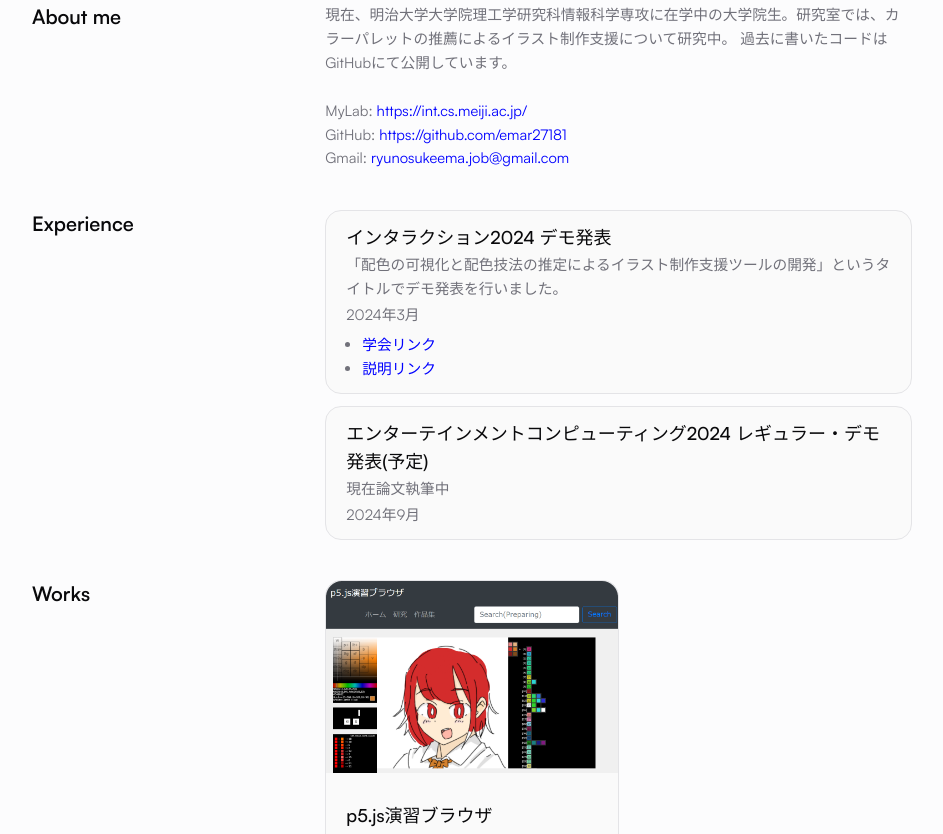
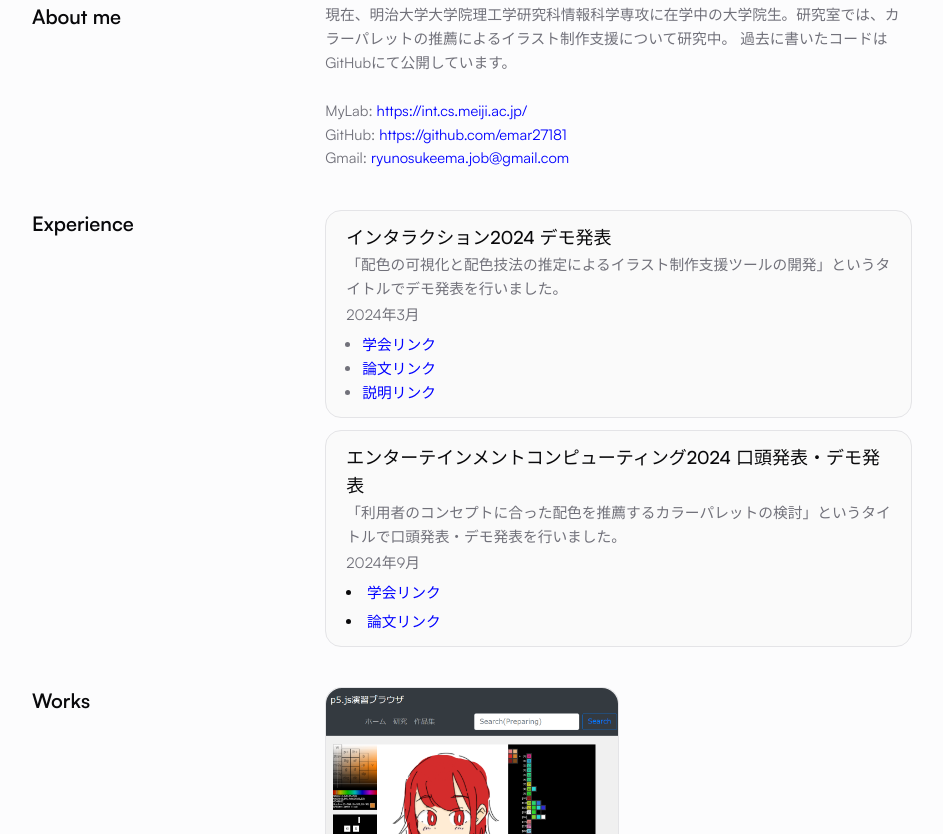
Before and after one commit to emar27181/my-homepage-project-Resume, an Astro site: page / in a window 1280 px wide. Shown: the part 422-1256 px from the top of the page, without its empty margins (168-1111 px from the left). Built offline with nearby package versions, Linux system fonts and the light colour scheme; Astro itself is replaced by a stand-in of ours; some packages are replaced by stand-ins of ours.

Commit message:
EC2024の発表情報を更新

```diff
--- a/src/pages/index.astro
+++ b/src/pages/index.astro
@@ -146,8 +146,16 @@ const others = ['git', 'vscode']
 						<a
 							class='link'
 							target='_blank'
+							href='https://www.interaction-ipsj.org/2024/'
+							>学会リンク</a
+						>
+					</li>
+					<li>
+						<a
+							class='link'
+							target='_blank'
 							href='https://www.interaction-ipsj.org/proceedings/2024/data/bib/3B-27.html'
-							>学会リンク</a
+							>論文リンク</a
 						>
 					</li>
 					<li>
@@ -161,14 +169,32 @@ const others = ['git', 'vscode']
 				</ul>
 			</Card>
 			<Card
-				heading='エンターテインメントコンピューティング2024 レギュラー・デモ発表(予定)'
+				heading='エンターテインメントコンピューティング2024 口頭発表・デモ発表'
 				date='2024年9月'
-				subheading='現在論文執筆中'
+				subheading='「利用者のコンセプトに合った配色を推薦するカラーパレットの検討」というタイトルで口頭発表・デモ発表を行いました。'
 				*imagePath='/src/assets/about-astro.png'
 				*
 				altText='Lorem, ipsum dolor sit'
 				imageClass='h-12 w-auto md:-left-16'
-			/>
+				<ul >
+					<li>
+						<a
+							class='link'
+							target='_blank'
+							href='https://ec2024.entcomp.org/'
+							>学会リンク</a
+						>
+					</li>
+					<li>
+						<a
+							class='link'
+							target='_blank'
+							href='https://ipsj.ixsq.nii.ac.jp/ej/?action=pages_view_main&active_action=repository_view_main_item_detail&item_id=238714&item_no=1&page_id=13&block_id=8'
+							>論文リンク</a
+						>
+					</li>
+				</ul>
+			</Card>
 		</Section>
 
 		<Section title='Works'>
```
